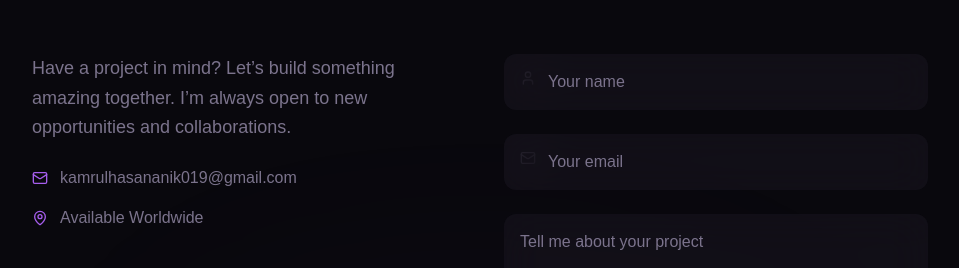
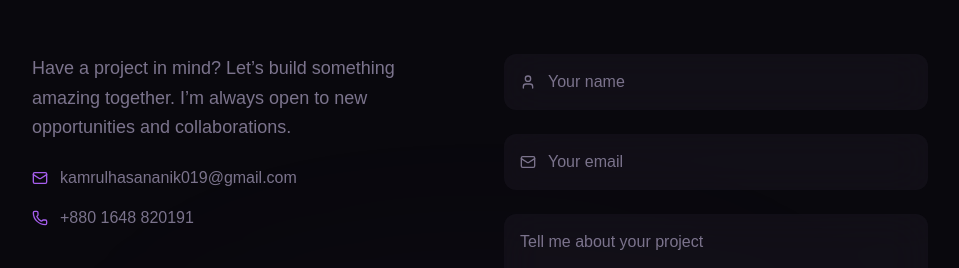
Before and after one commit to kamrulhasananik019/muhammad-anik, a Next.js app: page / in a window 1280 px wide. Shown: the part 4940-5208 px from the top of the page, without its empty margins (160-1119 px from the left). Built offline with nearby package versions, Linux system fonts and the light colour scheme.

Commit message:
contact update

```diff
--- a/src/components/ContactSection.tsx
+++ b/src/components/ContactSection.tsx
@@ -3,12 +3,12 @@
 import { motion } from "framer-motion";
 import {
   Mail,
-  MapPin,
   Github,
   Linkedin,
   Twitter,
   MessageCircle,
   User,
+  Phone,
 } from "lucide-react";
 import { useState } from "react";
 
@@ -42,7 +42,8 @@ const ContactSection = () => {
     message: "",
   });
 
-  const isDisabled = !formData.name || !formData.email || !formData.message;
+  const isDisabled =
+    !formData.name || !formData.email || !formData.message;
 
   const handleEmailSend = () => {
     if (isDisabled) return;
@@ -64,7 +65,10 @@ const ContactSection = () => {
       `Hello Anik 👋\n\nName: ${formData.name}\nEmail: ${formData.email}\n\nMessage:\n${formData.message}`
     );
 
-    window.open(`https://wa.me/8801648820191?text=${text}`, "_blank");
+    window.open(
+      `https://wa.me/8801648820191?text=${text}`,
+      "_blank"
+    );
   };
 
   return (
@@ -101,14 +105,26 @@ const ContactSection = () => {
             </p>
 
             <div className="space-y-4">
+              {/* Email clickable */}
               <div className="flex items-center gap-3 text-muted-foreground">
                 <Mail className="w-4 h-4 text-primary" />
-                <span>kamrulhasananik019@gmail.com</span>
+                <a
+                  href="mailto:kamrulhasananik019@gmail.com"
+                  className="hover:text-primary transition-colors"
+                >
+                  kamrulhasananik019@gmail.com
+                </a>
               </div>
 
+              {/* Phone clickable */}
               <div className="flex items-center gap-3 text-muted-foreground">
-                <MapPin className="w-4 h-4 text-primary" />
-                <span>Available Worldwide</span>
+                <Phone className="w-4 h-4 text-primary" />
+                <a
+                  href="tel:+8801648820191"
+                  className="hover:text-primary transition-colors"
+                >
+                  +880 1648 820191
+                </a>
               </div>
             </div>
 
@@ -137,7 +153,7 @@ const ContactSection = () => {
           >
             {/* Name */}
             <div className="relative">
-              <User className="absolute left-4 top-4 w-4 h-4 text-muted-foreground" />
+              <User className="absolute left-4 top-1/2 -translate-y-1/2 w-4 h-4 text-muted-foreground z-10 pointer-events-none" />
               <input
                 type="text"
                 placeholder="Your name"
@@ -153,7 +169,7 @@ const ContactSection = () => {
 
             {/* Email */}
             <div className="relative">
-              <Mail className="absolute left-4 top-4 w-4 h-4 text-muted-foreground" />
+              <Mail className="absolute left-4 top-1/2 -translate-y-1/2 w-4 h-4 text-muted-foreground z-10 pointer-events-none" />
               <input
                 type="email"
                 placeholder="Your email"
```
Lines whose indentation alone changed are shown as unchanged.
